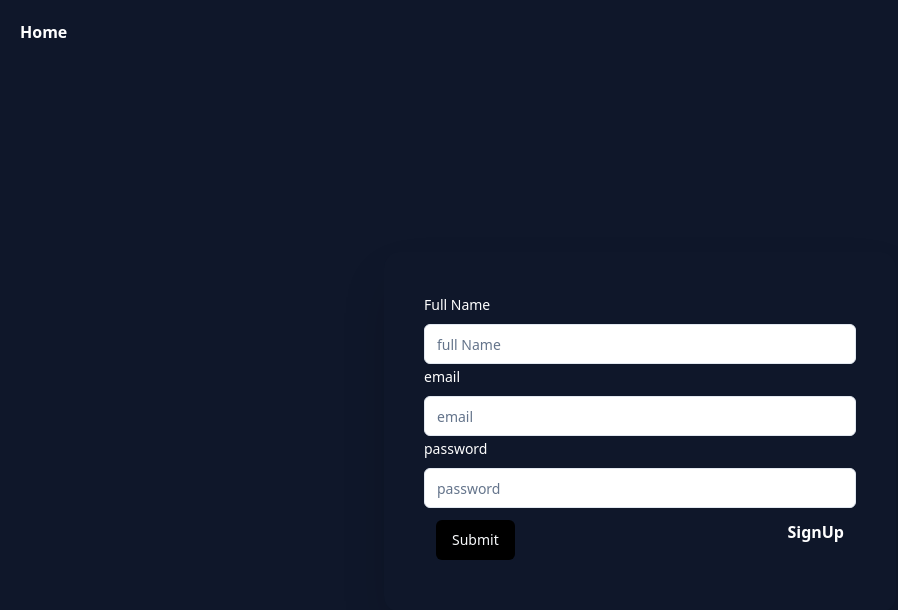
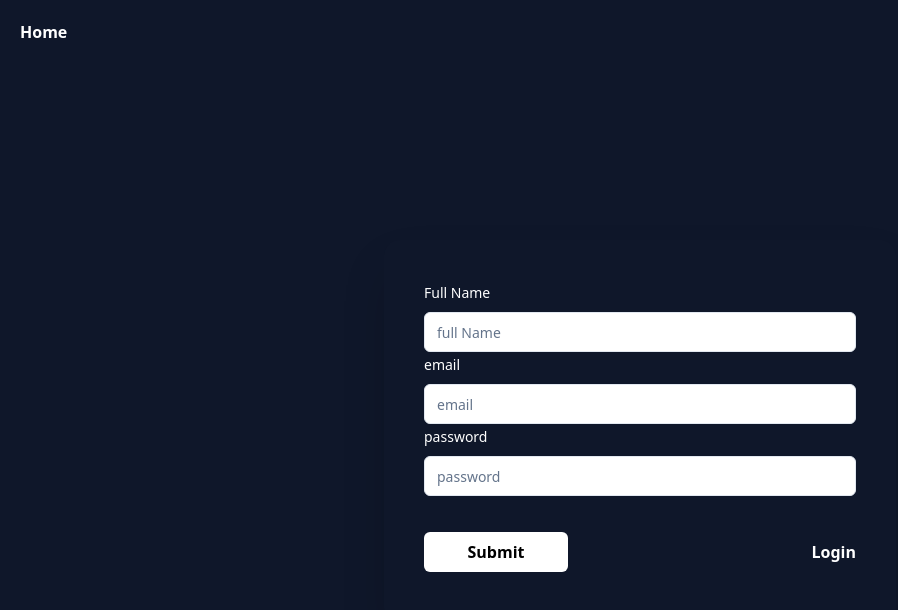
Before and after one commit to Saniyakubu/E-commerce-project-car-select-, a React (Vite) app: page /signUp in a window 1280 px wide. Shown: the top 610 px of the page, without its empty margins (0-898 px from the left). Built offline with nearby package versions, Linux system fonts and the light colour scheme; no server answers.

Commit message:
update button styling

```diff
--- a/src/pages/Login.tsx
+++ b/src/pages/Login.tsx
@@ -65,7 +65,7 @@ export function LoginForm() {
       <Form {...form}>
         <form
           onSubmit={form.handleSubmit(onSubmit)}
-          className="mx-auto my-auto w-4/5 rounded-2xl bg-slate-900 p-10 text-white shadow-2xl md:w-2/5"
+          className="mx-auto my-auto w-11/12 rounded-2xl bg-slate-900 p-10 text-white shadow-2xl md:w-2/5"
         >
           <FormField
             control={form.control}
@@ -104,9 +104,12 @@ export function LoginForm() {
               </FormItem>
             )}
           />
-
-          <div className=" flex justify-between p-3">
-            <Button type="submit" className=" bg-black">
+          <br />
+          <div className="flex items-center justify-between p-3 px-0">
+            <Button
+              type="submit"
+              className="w-36 bg-white text-base font-bold text-black hover:bg-white"
+            >
               Submit
             </Button>
 
--- a/src/pages/Register.tsx
+++ b/src/pages/Register.tsx
@@ -62,7 +62,7 @@ export function RegisterForm() {
   }
 
   return (
-    <section className="flex h-[100svh] flex-col   bg-slate-900">
+    <section className="flex h-[100svh] flex-col bg-slate-900">
       <h1 className="self-start p-5 ">
         <Link className="font-bold text-white" to={"/"}>
           Home
@@ -128,14 +128,17 @@ export function RegisterForm() {
               </FormItem>
             )}
           />
-
-          <div className=" flex justify-between p-3">
-            <Button type="submit" className=" bg-black">
+          <br />
+          <div className="flex items-center justify-between p-3 px-0">
+            <Button
+              type="submit"
+              className="w-36 bg-white text-base font-bold text-black hover:bg-white"
+            >
               Submit
             </Button>
 
             <Link className=" font-bold text-white" to={"/login"}>
-              SignUp
+              Login
             </Link>
           </div>
         </form>
```
